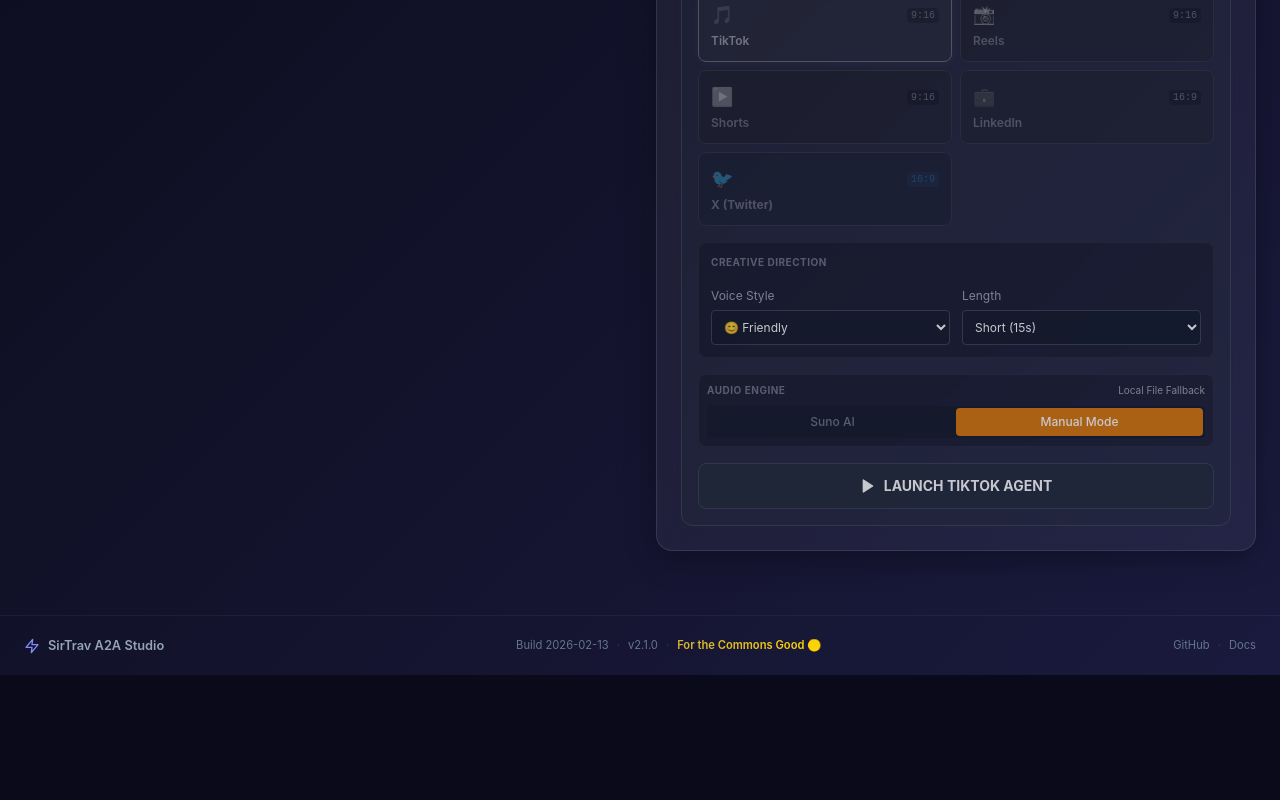
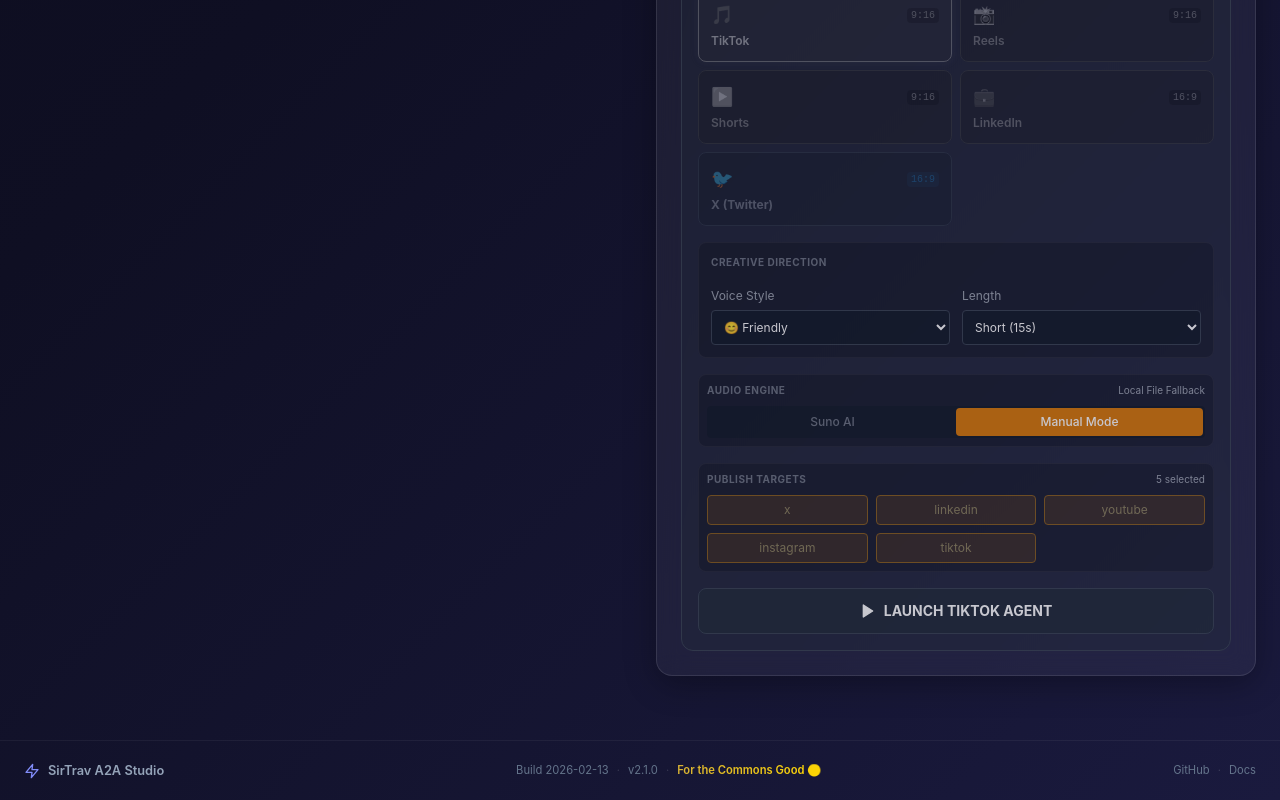
Before and after one commit to WSP001/SirTrav-A2A-Studio, a React (Vite) app: page / in a window 1280 px wide. Shown: the part 1518-2318 px from the top of the page. Before the commit the page ends 2193 px from the top, so only its background shows below. Built offline with nearby package versions, Linux system fonts and the light colour scheme; no server answers; what remotion would draw is missing.

Commit message:
feat(ui): wire M8 publishTargets selection and social button filtering

```diff
--- a/src/App.jsx
+++ b/src/App.jsx
@@ -19,6 +19,8 @@
   { id: 'attribution', name: 'Attribution Agent', icon: '📜', description: 'Compiles credits for Commons Good.' },
   { id: 'publisher', name: 'Publisher Agent', icon: '🚀', description: 'Uploads artifacts, updates memory vault.' },
 ];
+
+const ALL_PUBLISH_TARGETS = ['x', 'linkedin', 'youtube', 'instagram', 'tiktok'];
 
 function App() {
   const [projectId, setProjectId] = useState(`week${new Date().getWeekNumber()}_recap`);
@@ -43,6 +45,7 @@
   const [toast, setToast] = useState(null); // { message, type: 'success'|'error' }
   const [systemHealth, setSystemHealth] = useState(null); // live health status
   const [heroVisible, setHeroVisible] = useState(false);
+  const [selectedPublishTargets, setSelectedPublishTargets] = useState(ALL_PUBLISH_TARGETS);
 
   // Fetch live system health on mount
   useEffect(() => {
@@ -130,6 +133,7 @@
           projectId,
           runId: newRunId,
           platform: targetPlatform,
+          publishTargets: selectedPublishTargets,
           brief: {
             mood: 'reflective',
             pace: videoLength === 'short' ? 'fast' : 'medium',
@@ -145,6 +149,7 @@
             projectMode: (targetPlatform === 'linkedin' || targetPlatform === 'twitter') ? 'business_public' : 'commons_public',
             socialPlatform: targetPlatform,
             outputObjective: (targetPlatform === 'linkedin' || targetPlatform === 'twitter') ? 'social' : 'personal',
+            publishTargets: selectedPublishTargets,
             musicMode,
             manualMusicFile: musicMode === 'manual' ? files.find(f => f.type.startsWith('audio/'))?.name : undefined,
             // 🎯 MG-002: Pass U2A Preferences in payload too for explicit agent handling
@@ -188,6 +193,9 @@
       pipelineMode: data.artifacts?.pipelineMode || 'DEMO',
       isPlaceholder: !isRealVideo,
       invoice: data.artifacts?.invoice, // Extract Invoice for display
+      publishTargets: Array.isArray(data.artifacts?.publishTargets) && data.artifacts.publishTargets.length > 0
+        ? data.artifacts.publishTargets
+        : selectedPublishTargets,
     });
   };
 
@@ -235,6 +243,7 @@
       },
       credits: { platform: 'SirTrav A2A Studio' },
       invoice: videoResult.invoice,
+      publishTargets: videoResult.publishTargets,
     }
     : {
       videoUrl: 'https://commondatastorage.googleapis.com/gtv-videos-bucket/sample/BigBuckBunny.mp4',
@@ -242,7 +251,12 @@
       runId: 'ui-demo-run',
       metadata: { duration: 154, resolution: '1080p', platform: 'TikTok', fileSize: 24500000 },
       credits: { music: 'Suno AI', voice: 'ElevenLabs', platform: 'SirTrav A2A Studio' },
+      publishTargets: selectedPublishTargets,
     };
+
+  const activePublishTargets = Array.isArray(videoResult?.publishTargets) && videoResult.publishTargets.length > 0
+    ? videoResult.publishTargets
+    : selectedPublishTargets;
 
   return (
     <div className="app min-h-screen relative">
@@ -685,6 +699,40 @@
                 </div>
               </div>
 
+              {/* M8: Publish Targets */}
+              <div className="mb-4 bg-black/20 p-2 rounded-lg border border-white/5">
+                <div className="flex items-center justify-between mb-2">
+                  <label className="text-[10px] text-gray-500 uppercase font-bold tracking-wider">Publish Targets</label>
+                  <span className="text-[10px] text-gray-400">{selectedPublishTargets.length} selected</span>
+                </div>
+                <div className="grid grid-cols-3 gap-2">
+                  {ALL_PUBLISH_TARGETS.map((target) => {
+                    const selected = selectedPublishTargets.includes(target);
+                    return (
+                      <button
+                        key={target}
+                        onClick={() => {
+                          setSelectedPublishTargets(prev => {
+                            if (prev.includes(target)) {
+                              const next = prev.filter(x => x !== target);
+                              return next.length > 0 ? next : prev;
+                            }
+                            return [...prev, target];
+                          });
+                        }}
+                        disabled={files.length === 0 || pipelineStatus === 'running'}
+                        className={`px-2 py-1.5 rounded text-xs border transition-colors ${selected
+                          ? 'bg-amber-600/30 border-amber-500 text-amber-200'
+                          : 'bg-white/5 border-white/10 text-gray-400 hover:text-gray-200'
+                          } ${files.length === 0 ? 'opacity-50 cursor-not-allowed' : ''}`}
+                      >
+                        {target}
+                      </button>
+                    );
+                  })}
+                </div>
+              </div>
+
               {/* Big Launch Button */}
               <button
                 onClick={runPipeline}
@@ -861,26 +909,34 @@
                 <div className="space-y-2">
                   <label className="text-xs text-gray-500 uppercase tracking-wide">Publish to Social Media</label>
                   <div className="grid grid-cols-2 gap-2">
+                    {activePublishTargets.includes('youtube') && (
                       <button className="social-btn youtube">
                         <Youtube className="w-5 h-5" />
                         <span>YouTube</span>
                         <ExternalLink className="w-3 h-3 ml-auto opacity-50" />
                       </button>
+                    )}
+                    {activePublishTargets.includes('tiktok') && (
                       <button className="social-btn tiktok">
                         <span className="text-lg">📱</span>
                         <span>TikTok</span>
                         <ExternalLink className="w-3 h-3 ml-auto opacity-50" />
                       </button>
+                    )}
+                    {activePublishTargets.includes('instagram') && (
                       <button className="social-btn instagram">
                         <Instagram className="w-5 h-5" />
                         <span>Instagram</span>
                         <ExternalLink className="w-3 h-3 ml-auto opacity-50" />
                       </button>
+                    )}
+                    {activePublishTargets.includes('x') && (
                       <button className="social-btn twitter">
                         <Twitter className="w-5 h-5" />
                         <span>X (Twitter)</span>
                         <ExternalLink className="w-3 h-3 ml-auto opacity-50" />
                       </button>
+                    )}
                   </div>
                 </div>
 
```
Lines whose indentation alone changed are shown as unchanged.
